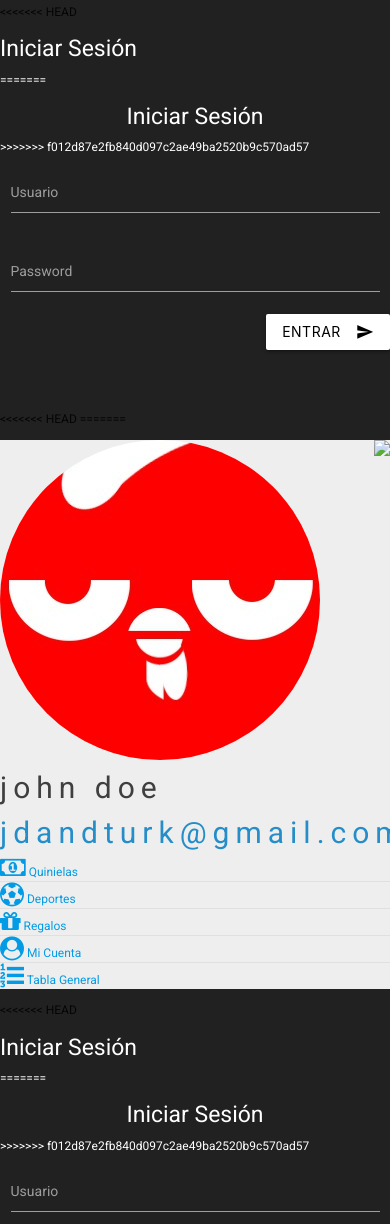
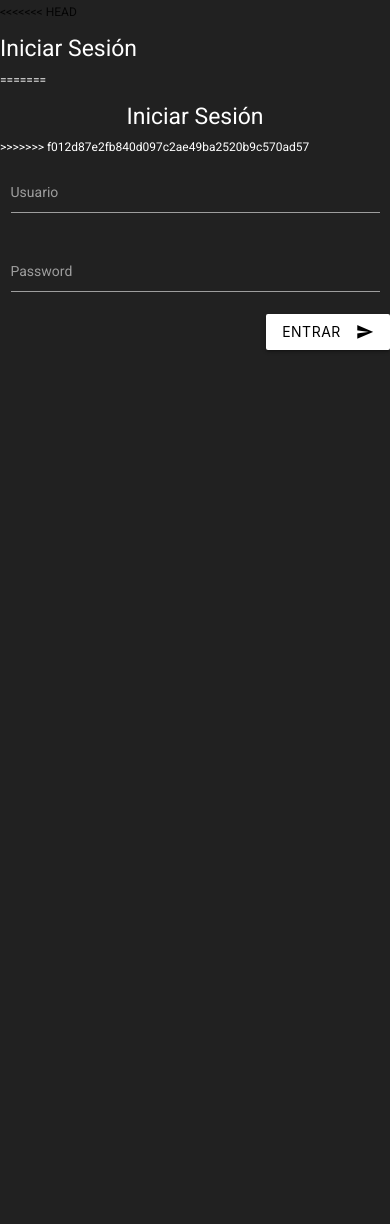
Before and after one commit to hardvolk/_All-In-Sports-App, a plain HTML site: page www/index.html in a window 390 px wide. Shown: the part 776-2000 px from the top of the page. After the commit the page ends 1186 px from the top, so only its background shows below. Drawn offline with nearby package versions, Linux system fonts and the light colour scheme; some packages are replaced by stand-ins of ours; a web font is replaced by a local one.

Commit message:
index correction

```diff
--- a/www/index.html
+++ b/www/index.html
@@ -43,58 +43,9 @@
         <link rel="stylesheet" href="https://cdnjs.cloudflare.com/ajax/libs/materialize/0.98.2/css/materialize.min.css">
         <link href="https://fonts.googleapis.com/icon?family=Material+Icons" rel="stylesheet">
         <link async href="http://fonts.googleapis.com/css?family=Anton" data-generated="http://enjoycss.com" rel="stylesheet" type="text/css"/>
-
-        <link href='https://fonts.googleapis.com/css?family=Amethysta' rel='stylesheet' type='text/css'>
-        <link href='https://fonts.googleapis.com/css?family=Caesar+Dressing' rel='stylesheet' type='text/css'>
-
-
-
-
         <title>All-In-Sports</title>
     </head>
     <body class="grey darken-4">
-
-
-<!-- <script>
-    window.fbAsyncInit = function() {
-        FB.init({
-        appId      : '157060324901368',
-        cookie     : true,
-        xfbml      : true,
-        version    : 'v2.11'
-        });
-
-        FB.AppEvents.logPageView();
-
-    };
-
-    (function(d, s, id){
-        var js, fjs = d.getElementsByTagName(s)[0];
-        if (d.getElementById(id)) {return;}
-        js = d.createElement(s); js.id = id;
-        js.src = "https://connect.facebook.net/en_US/sdk.js";
-        fjs.parentNode.insertBefore(js, fjs);
-        }(document, 'script', 'facebook-jssdk'));
-</script>
-
-<script>
-    FB.getLoginStatus(function(response) {
-    statusChangeCallback(response);
-});
-</script> -->
-
-<script>
-// Load the SDK asynchronously
-  (function(d, s, id) {
-    var js, fjs = d.getElementsByTagName(s)[0];
-    if (d.getElementById(id)) return;
-    js = d.createElement(s); js.id = id;
-    js.src = "//connect.facebook.net/en_US/sdk.js";
-    fjs.parentNode.insertBefore(js, fjs);
-  }(document, 'script', 'facebook-jssdk'));
- </script>
-
-
         <div class="navbar-fixed">
             <nav class="red">
                 <div class="nav-wrapper">
@@ -155,11 +106,13 @@
                 </a>
             </li>
         </ul>
+
+        <!-- THE VIEWS ARE LOADED HERE -->
         <main ng-view></main>
 
 
 
-    <!-- Angular JS -->
+        <!-- jQuery & Angular -->
         <script src="js/jquery-3.2.1.min.js"></script>
         <script src="js/main.js"></script>
         <script src="js/angular.min.js"></script>
@@ -167,10 +120,9 @@
         <script src="js/materialize.min.js"></script>
         <script type="text/javascript" src="cordova.js"></script>
 
-<<<<<<< HEAD
         <script type="text/javascript" src="js/app.js?v=0.0.36"></script>
         <script type="text/javascript" src="js/modals.js?v=0.0.14"></script>
-    <!-- ANGULAR MODULE -->
+        <!-- ANGULAR MODULES -->
         <script type="text/javascript" src="js/all-in-sports.js?v=0.0.26"></script>
         <!-- ANGULAR CONTROLLERS -->
         <script type="text/javascript" src="js/controllers/regalos.js?v=0.0.2"></script>
@@ -184,81 +136,4 @@
             });
         </script>
     </body>
-=======
-        <!--SIDE MENU-->
-        <ul id="slide-menu" class="side-nav grey lighten-3">
-            <li>
-                <div class="userView">
-                    <div class="background">
-                        <img id="logo" src="img/escudos/pumas.png">
-                    </div>
-                    <a href="#!mi-cuenta"><img class="circle" src="img/avatar.jpg"></a>
-                    <span class="name text-dark-grey">John Doe</span>
-                    <span class="email text-blue">jdandturk@gmail.com</span>
-                </div>
-            </li>
-            <li>
-                <a href="#!quiniela" class="waves-effect">
-                    <i class="fa fa-money fa-2x" aria-hidden="true"></i>
-                    Quinielas
-                </a>
-            </li>
-            <li><div class="divider"></div></li>
-            <li>
-                <a href="#!deportes" class="waves-effect">
-                    <i class="fa fa-futbol-o fa-2x" aria-hidden="true"></i>
-                    Deportes
-                </a>
-            </li>
-            <li><div class="divider"></div></li>
-            <li>
-                <a href="#!regalos" class="waves-effect">
-                    <i class="fa fa-gift fa-2x" aria-hidden="true"></i>
-                    Regalos
-                </a>
-            </li>
-            <li><div class="divider"></div></li>
-            <li>
-                <a href="#!mi-cuenta" class="waves-effect">
-                    <i class="fa fa-user-circle fa-2x" aria-hidden="true"></i>
-                    Mi Cuenta
-                </a>
-            </li>
-            <li><div class="divider"></div></li>
-            <li>
-                <a href="#!tabla-general" class="waves-effect">
-                    <i class="fa fa-list-ol fa-2x" aria-hidden="true"></i>
-                    Tabla General
-                </a>
-            </li>
-        </ul>
-        <main ng-view></main>
-
-
-
-        <!-- Angular JS -->
-        <script src="js/jquery-3.2.1.min.js"></script>
-        <script src="js/angular.min.js"></script>
-        <script src="js/angular-route.js"></script>
-        <script src="js/materialize.min.js"></script>
-        <script type="text/javascript" src="cordova.js"></script>
-
-        <script type="text/javascript" src="js/app.js?v=0.0.36"></script>
-        <script type="text/javascript" src="js/modals.js?v=0.0.14"></script>
-        <!-- ANGULAR MODULE -->
-        <script type="text/javascript" src="js/all-in-sports.js?v=0.0.29"></script>
-        <!-- ANGULAR CONTROLLERS -->
-        <script type="text/javascript" src="js/controllers/regalos.js?v=0.0.2"></script>
-        <script type="text/javascript" src="js/controllers/mi-cuenta.js?v=0.0.2"></script>
-        <script type="text/javascript" src="js/controllers/mis-apuestas.js?v=0.0.1"></script>
-        <script type="text/javascript" src="js/controllers/quinielas.js?v=0.0.8"></script>
-        <script type="text/javascript" src="js/controllers/authenticate.js?v=0.0.2s"></script>
-       <script>
-           $('#side-menu-open').sideNav({
-               closeOnClick: true,
-               draggable: true
-           });
-       </script>
-    </body>
->>>>>>> f012d87e2fb840d097c2ae49ba2520b9c570ad57
 </html>
```
Lines whose indentation alone changed are shown as unchanged.
